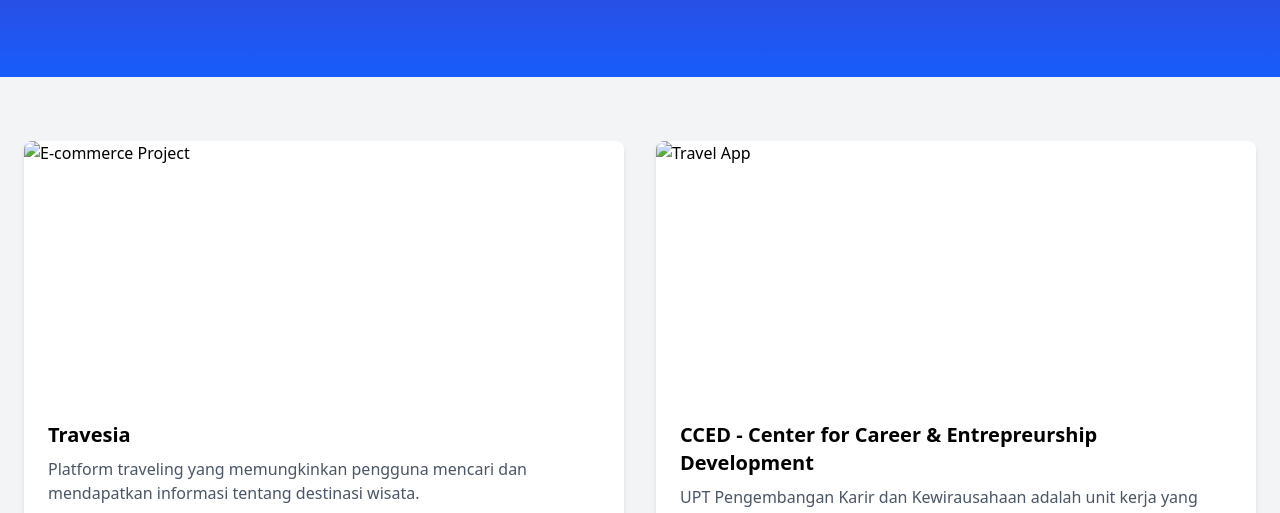
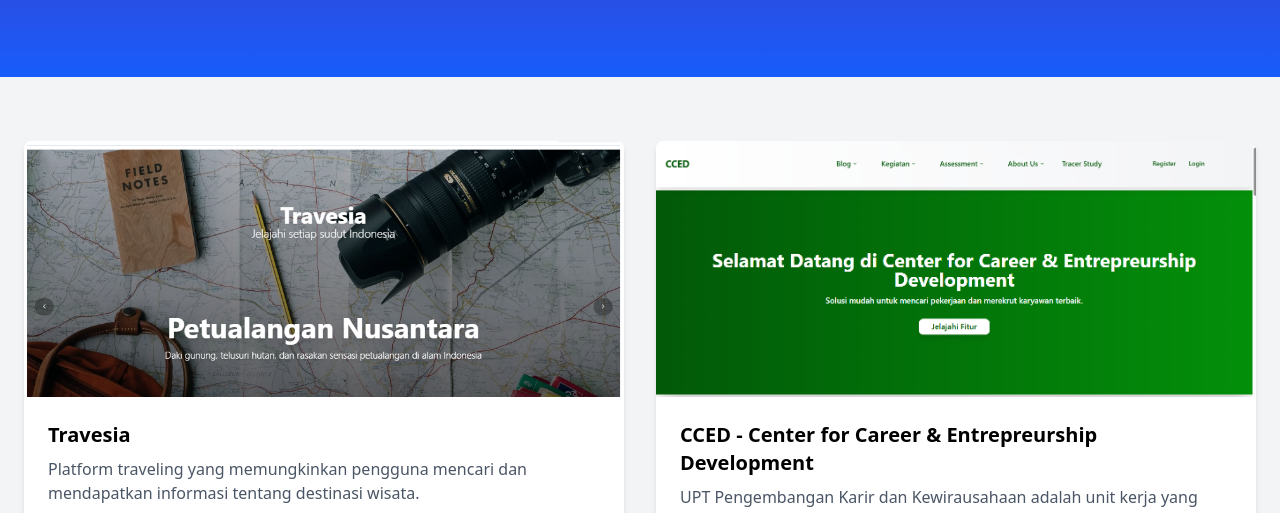
Before and after one commit to WildanMukmin/utp-portofolio, a plain HTML site: page portfolio.html in a window 1280 px wide. Shown: the part 275-788 px from the top of the page. Drawn offline with nearby package versions, Linux system fonts and the light colour scheme; the site is published under a folder, as on GitHub Pages, so addresses that start at the root find nothing.

Commit message:
Update portfolio.html

```diff
--- a/portfolio.html
+++ b/portfolio.html
@@ -51,7 +51,7 @@
                 <div class="grid grid-cols-1 md:grid-cols-2 lg:grid-cols-2 gap-8">
                     <div class="bg-white rounded-lg overflow-hidden shadow-md hover:shadow-xl transition duration-300">
                         <div class="relative">
-                            <img src="/porto1.png" alt="E-commerce Project"
+                            <img src="porto1.png" alt="Porto 1"
                                 class="w-full h-64 object-cover" />
                         </div>
                         <div class="p-6">
@@ -75,7 +75,7 @@
 
                     <div class="bg-white rounded-lg overflow-hidden shadow-md hover:shadow-xl transition duration-300">
                         <div class="relative">
-                            <img src="/porto2.png" alt="Travel App" class="w-full h-64 object-cover" />
+                            <img src="porto2.png" alt="Travel App" class="w-full h-64 object-cover" />
                         </div>
                         <div class="p-6">
                             <h3 class="text-xl font-bold mb-2">CCED - Center for Career & Entrepreurship Development</h3>
```
